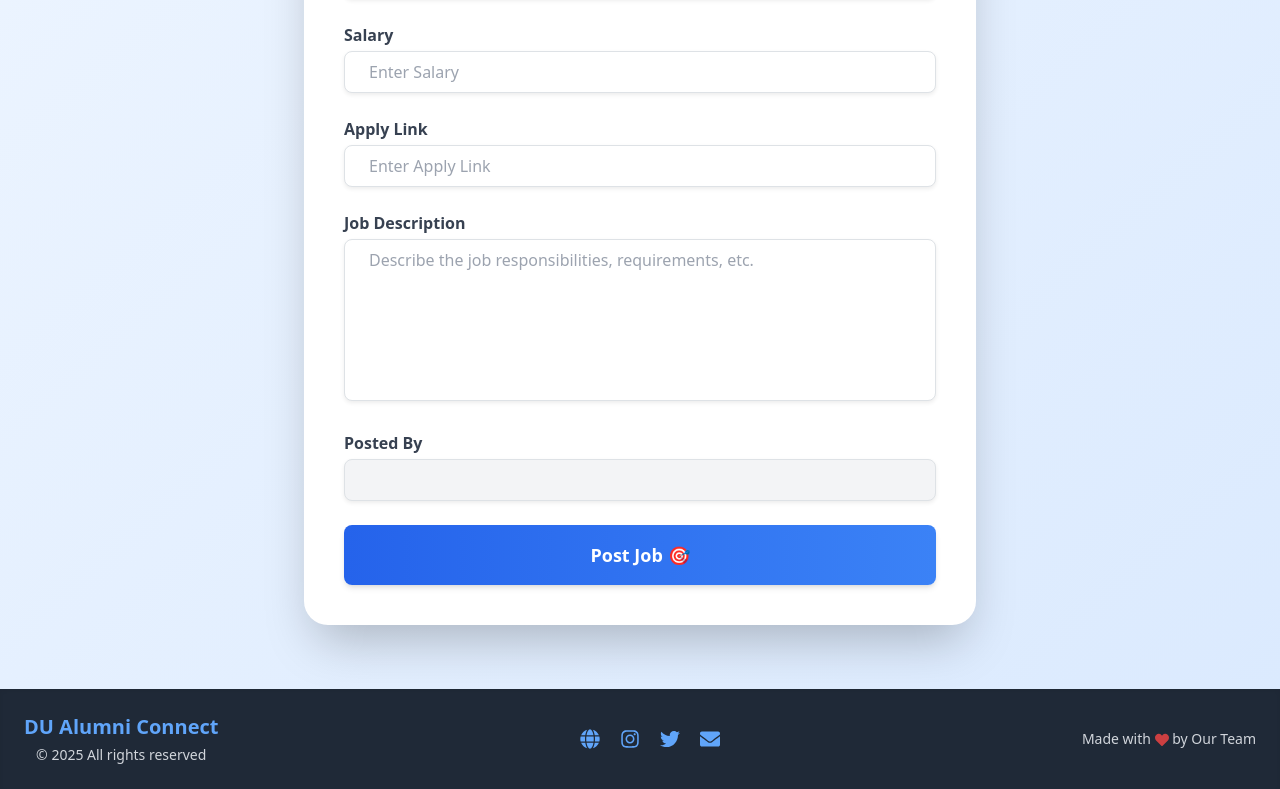
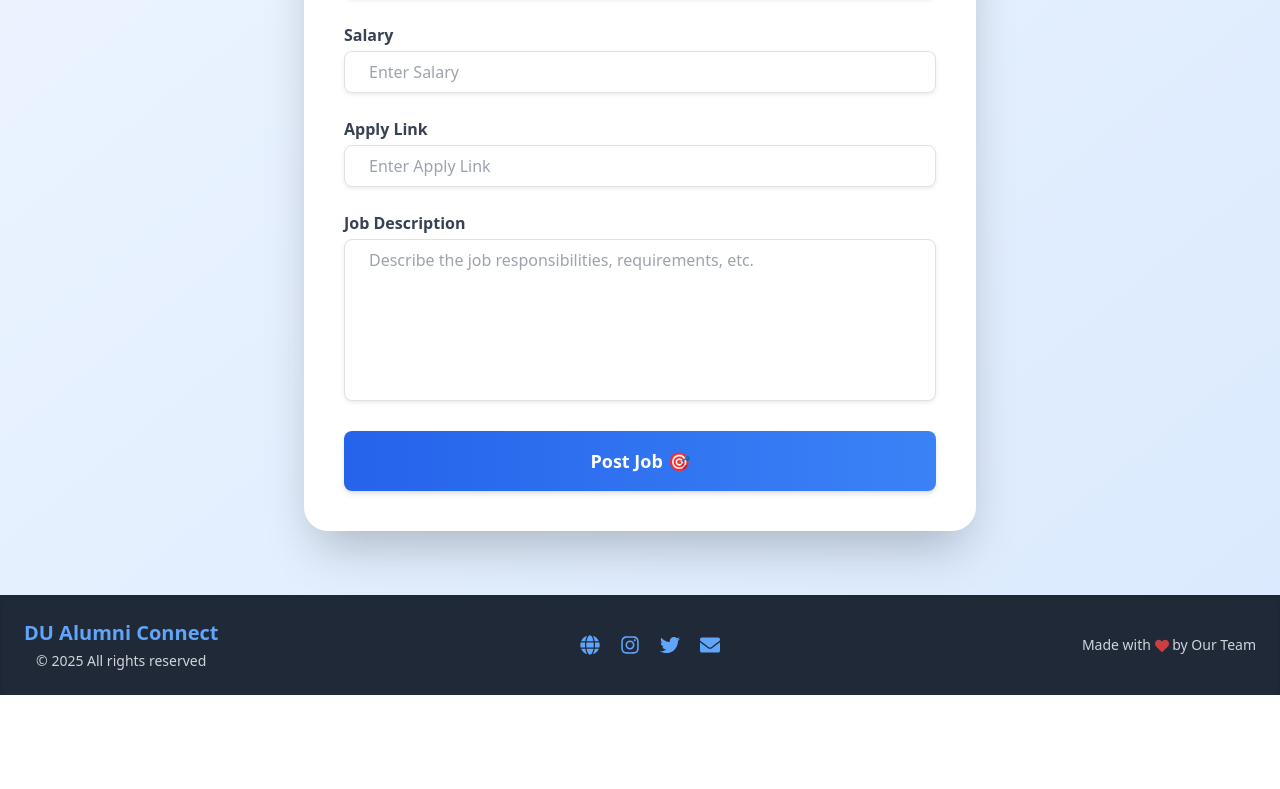
Before and after one commit to malaya2004gmu/DU_ALUMNI_CONNECT, a React (Create React App) app in the folder frontend/: page /alumni/post-job in a window 1280 px wide. Shown: the part 523-1312 px from the top of the page. After the commit the page ends 1218 px from the top, so only its background shows below. Built offline with nearby package versions, Linux system fonts and the light colour scheme.

Commit message:
adding apply buttom

```diff
--- a/frontend/src/pages/Alumni/PostJob.jsx
+++ b/frontend/src/pages/Alumni/PostJob.jsx
@@ -91,17 +91,7 @@ const PostJob = () => {
                 required
               />
             </div>
-            <div>
-              <label className="block text-gray-700 font-semibold mb-1">
-                Posted By
-              </label>
-              <input
-                type="text"
-                value={user?.email || ""}
-                readOnly
-                className="w-full px-4 py-2 bg-gray-100 border border-gray-300 rounded-lg shadow-sm focus:outline-none focus:ring-2 focus:ring-blue-400 transition cursor-not-allowed"
-              />
-            </div>
+
             <button
               type="submit"
               className="w-full bg-gradient-to-r from-blue-600 to-blue-500 text-white py-3 rounded-lg hover:from-blue-700 hover:to-blue-600 transition-all duration-200 font-semibold text-lg shadow-md"
```
